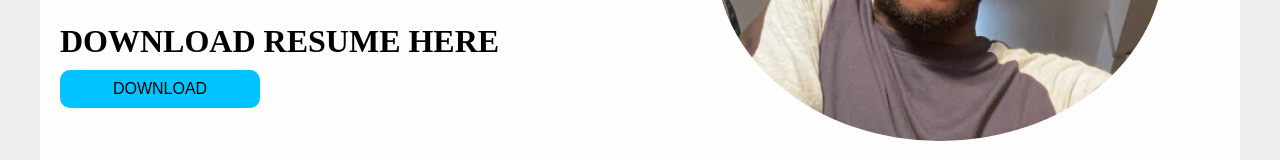
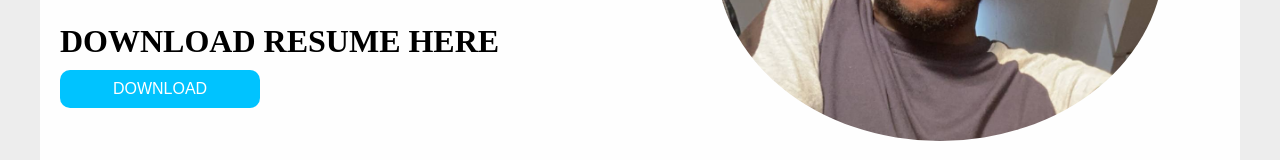
Before and after one commit to Sammy-157/MY-PORTFOLIO, a React (Vite) app: page / in a window 1280 px wide. Shown: the part 592-752 px from the top of the page. Built offline with nearby package versions, Linux system fonts and the light colour scheme.

Commit message:
home page

```diff
--- a/src/Styles/Contact.css
+++ b/src/Styles/Contact.css
@@ -121,6 +121,8 @@
   .contact-sections {
     flex-direction: column;
     gap: 30px;
+    align-items: center;
+    justify-content: center;
   }
 
   .details-main {
--- a/src/Styles/Home.css
+++ b/src/Styles/Home.css
@@ -79,6 +79,7 @@
   border-radius: 10px;
   background-color: #00c3ff;
   border: none;
+  color:white;
 
 
 }
```
